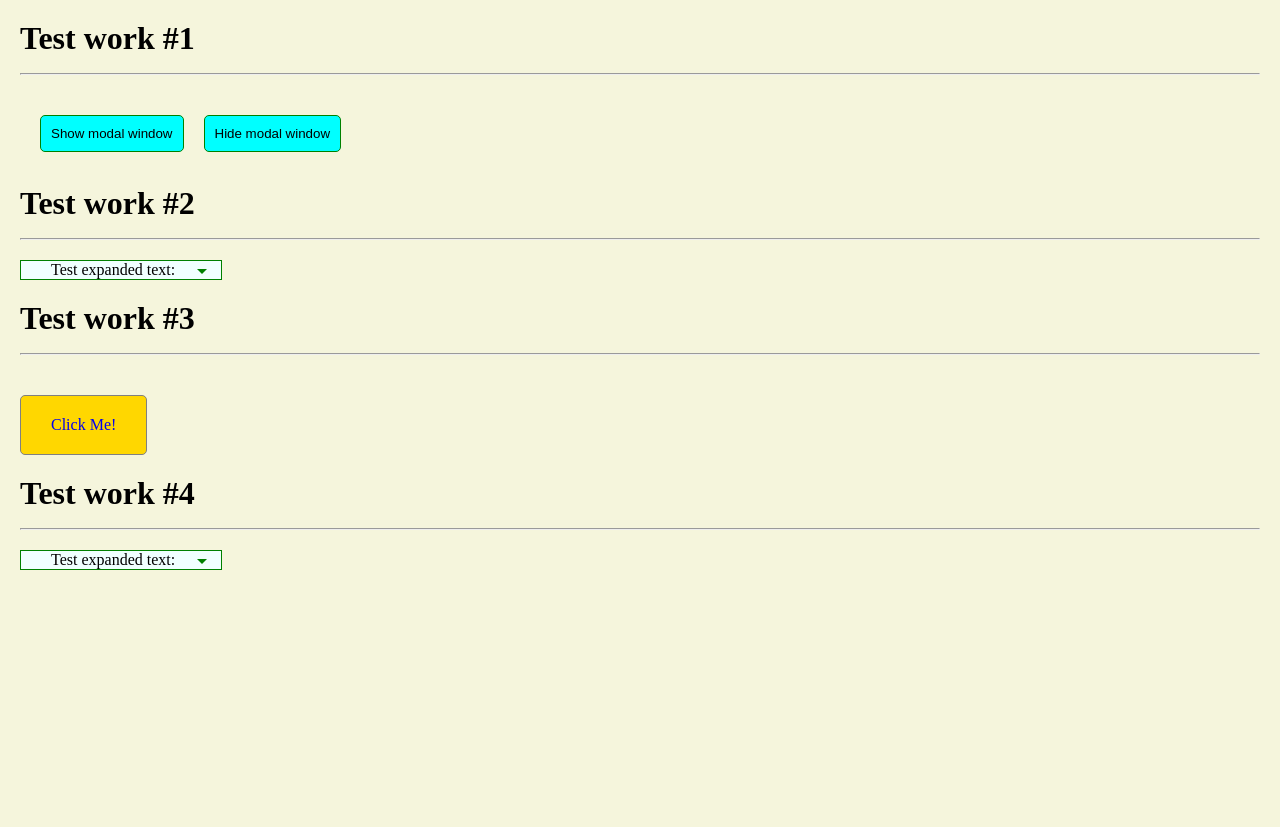
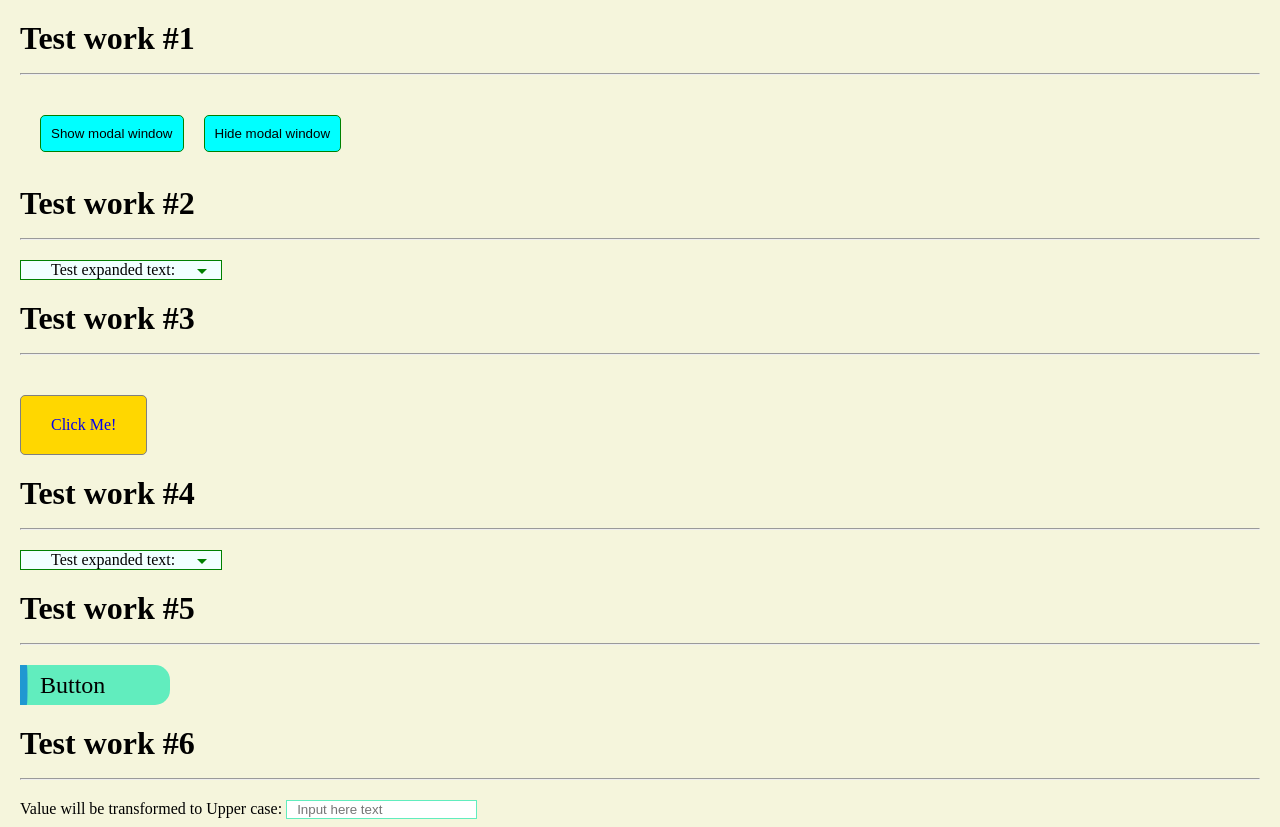
Before and after one commit to VozniukSerhiiQA/fed, a plain HTML site: page index.html in a window 1280 px wide. Before the commit the page ends 800 px from the top, so only its background shows below. Drawn offline with Linux system fonts and the light colour scheme.

Commit message:
Added button on CSS - task#5. Added task#6 - action on JS to transform text to UpperCase

```diff
--- a/index.html
+++ b/index.html
@@ -62,6 +62,23 @@
 
             </div>
 
+<!--******************		TEST 5***************-->
+        <h1>Test work #5<hr></h1>
+
+        <div class='container5'>
+            <div class="tofill">
+                <div class="filling">
+                    <p>Button</p>
+                </div>
+            </div>
+        </div>
+<!--******************		TEST 5***************-->
+        <h1>Test work #6<hr></h1>
+
+        <div class='container6'> Value will be transformed to Upper case:
+            <input type="text" onchange="change6()" placeholder="Input here text" id="element6">
+        </div>
+
     </body>
 
 </html>
--- a/jsfile.js
+++ b/jsfile.js
@@ -27,3 +27,8 @@ function showMsg(event) {
     event.preventDefault();
 	console.log('Message!');
 }
+//*****************************Test6
+function change6() {
+    var x = document.getElementById('element6');
+    x.value = x.value.toUpperCase();
+}
--- a/style.css
+++ b/style.css
@@ -148,3 +148,58 @@ input#showModal:active, input#hideModal:active {
   	border-radius: 15px;
   	box-shadow: 5px 10px 18px red;
 }
+
+/******************TEST 5*************************/
+.container5 {
+    margin: 20px;
+}
+.tofill {
+
+    background-color: #61edbe;
+    height: 40px;
+    width: 150px;
+    border-top-right-radius: 15px ;
+    border-bottom-right-radius: 15px;
+    position: relative;
+    z-index: 0;
+    color:black;
+    cursor: pointer;
+}
+
+
+.tofill:before {
+    content: "";
+    position: absolute;
+    z-index:-1;
+    top: 0px;
+    left: 0px;
+    right: 0px;
+    bottom: 0px;
+    background: #2098d1;
+    transform: scaleX(0.05);
+    transform-origin: 0 50%;
+    border-top-right-radius: 15px ;
+    border-bottom-right-radius: 15px;
+    transition: transform .4s ease-out;
+}
+.tofill:hover:before{
+    transform: scaleX(1);
+}
+
+.filling p {
+    margin: 0px;
+    position: absolute;
+    padding: 8px 0px 0px 20px;
+    height: 40px;
+    font: 400 1.5em/1 'Raleway';
+
+
+}
+/******************TEST 6*************************/
+.container6 {
+     margin-left: 20px;
+}
+.container6 input {
+    padding-left: 10px;
+    border: 1px solid #61edbe;
+}
```
Lines whose indentation alone changed are shown as unchanged.
